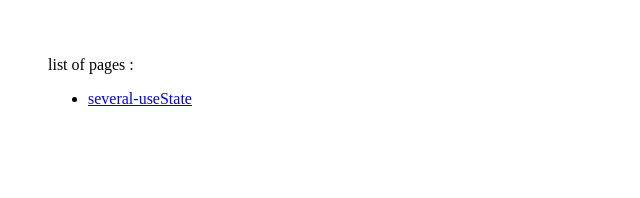
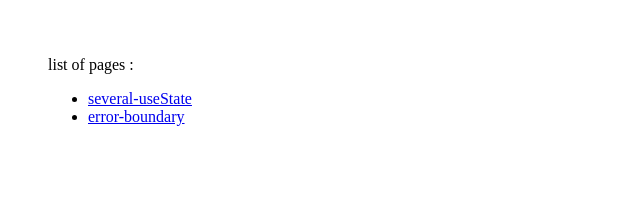
Before and after one commit to moodizone/react-everything, a React (Create React App) app: page / in a window 1280 px wide. Shown: the top 198 px of the page, without its empty margins (0-640 px from the left). Built offline with nearby package versions, Linux system fonts and the light colour scheme.

Commit message:
👌 error boundary route added

```diff
--- a/src/App.tsx
+++ b/src/App.tsx
@@ -2,6 +2,7 @@ import React from "react";
 import { BrowserRouter as Router, Switch, Route } from "react-router-dom";
 import Home from "./Pages";
 import SeveralUseState from "./Pages/several-useState";
+import ErrorBoundary from "./Pages/error-boundary";
 
 function App() {
   return (
@@ -13,6 +14,9 @@ function App() {
         <Route key={"/several-useState"} path="/several-useState" exact={true}>
           <SeveralUseState />
         </Route>
+        <Route key={"/error-boundary"} path="/error-boundary" exact={true}>
+          <ErrorBoundary />
+        </Route>
       </Switch>
     </Router>
   );
--- a/src/Pages/index.tsx
+++ b/src/Pages/index.tsx
@@ -9,6 +9,9 @@ const Index = () => {
         <li>
           <Link to="/several-useState">several-useState</Link>
         </li>
+        <li>
+          <Link to="/error-boundary">error-boundary</Link>
+        </li>
       </ul>
     </nav>
   );
```
